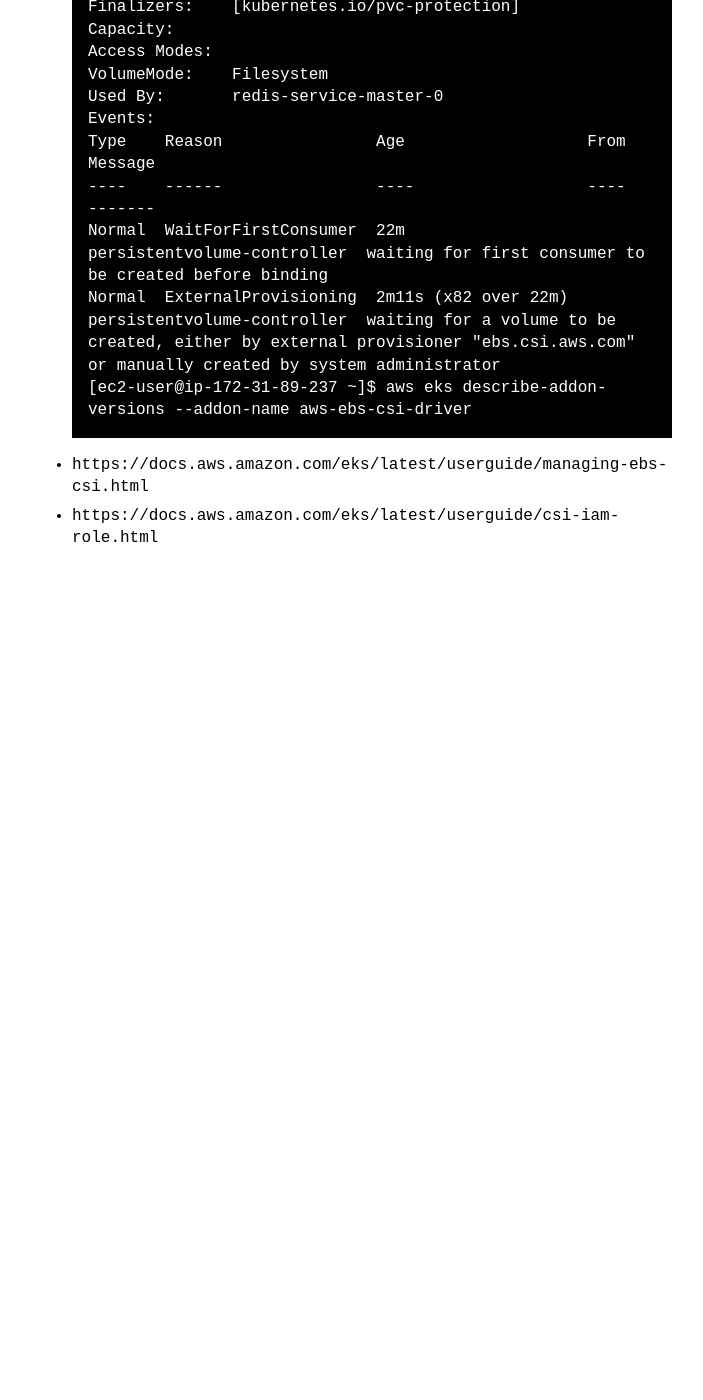
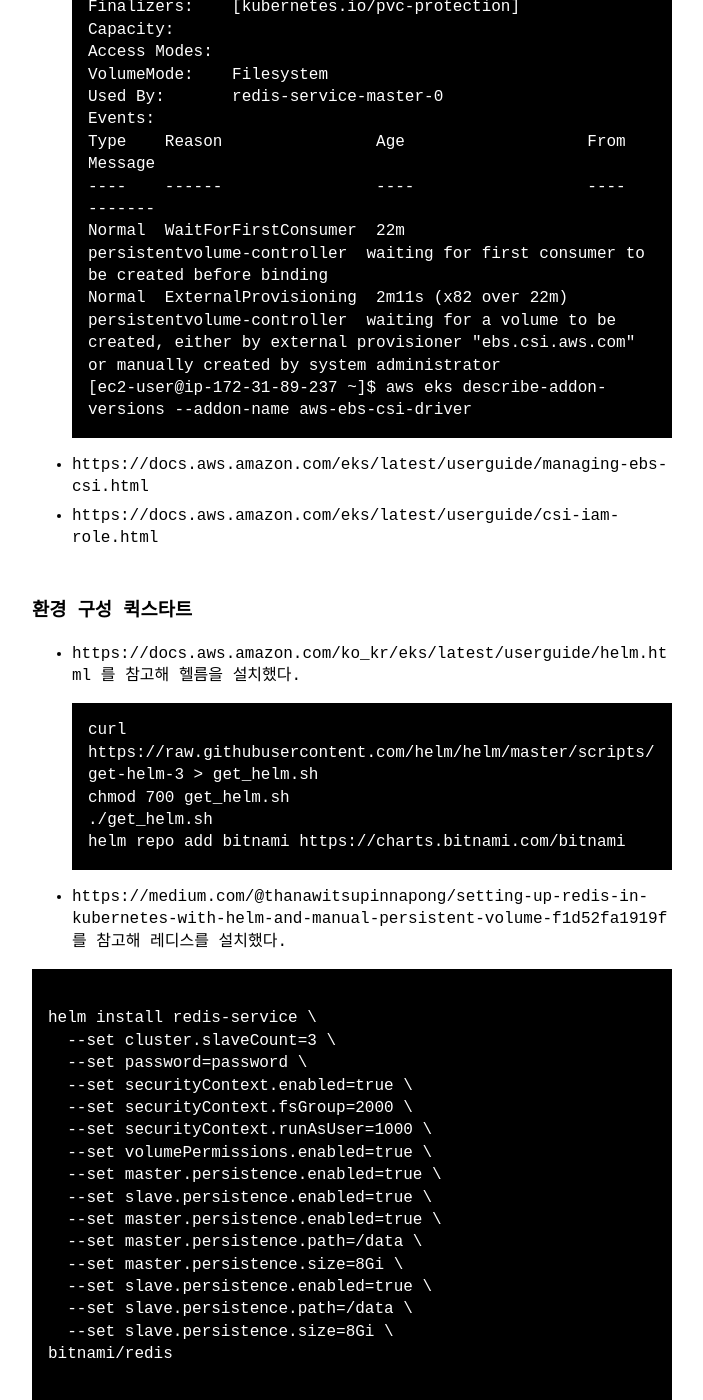
Before and after one commit to SeaJungg/SeaJungg.github.io, a Jekyll site: the page built from _posts/2023-08-29-helm-redis.md, in a window 1280 px wide and 1400 px high, scrolled down 1350 px. Shown: the whole window, without its empty margins (288-991 px from the left). Built offline with Jekyll 4.4.1, drawn with Linux system fonts in a browser that asks for light colours; before the commit the page ends 1980 px from its top, so only the background shows below that; some of the changed text lies outside the part shown.

Commit message:
삽질이 유난히 길다

````diff
--- a/_posts/2023-08-29-helm-redis.md
+++ b/_posts/2023-08-29-helm-redis.md
@@ -52,3 +52,79 @@ Events:
 ```
 - https://docs.aws.amazon.com/eks/latest/userguide/managing-ebs-csi.html
 - https://docs.aws.amazon.com/eks/latest/userguide/csi-iam-role.html
+
+### 환경 구성 퀵스타트
+- https://docs.aws.amazon.com/ko_kr/eks/latest/userguide/helm.html 를 참고해 헬름을 설치했다.
+```
+curl https://raw.githubusercontent.com/helm/helm/master/scripts/get-helm-3 > get_helm.sh
+chmod 700 get_helm.sh
+./get_helm.sh
+helm repo add bitnami https://charts.bitnami.com/bitnami
+```
+
+- https://medium.com/@thanawitsupinnapong/setting-up-redis-in-kubernetes-with-helm-and-manual-persistent-volume-f1d52fa1919f 를 참고해 레디스를 설치했다.
+
+```
+
+helm install redis-service \
+  --set cluster.slaveCount=3 \
+  --set password=password \
+  --set securityContext.enabled=true \
+  --set securityContext.fsGroup=2000 \
+  --set securityContext.runAsUser=1000 \
+  --set volumePermissions.enabled=true \
+  --set master.persistence.enabled=true \
+  --set slave.persistence.enabled=true \
+  --set master.persistence.enabled=true \
+  --set master.persistence.path=/data \
+  --set master.persistence.size=8Gi \
+  --set slave.persistence.enabled=true \
+  --set slave.persistence.path=/data \
+  --set slave.persistence.size=8Gi \
+bitnami/redis
+
+
+NAME: redis-cluster
+LAST DEPLOYED: Tue Oct 10 08:31:31 2023
+NAMESPACE: default
+STATUS: deployed
+REVISION: 1
+TEST SUITE: None
+NOTES:
+CHART NAME: redis
+CHART VERSION: 18.1.3
+APP VERSION: 7.2.1
+
+** Please be patient while the chart is being deployed **
+
+Redis&reg; can be accessed on the following DNS names from within your cluster:
+
+    redis-cluster-master.default.svc.cluster.local for read/write operations (port 6379)
+    redis-cluster-replicas.default.svc.cluster.local for read-only operations (port 6379)
+
+
+
+To get your password run:
+
+    export REDIS_PASSWORD=$(kubectl get secret --namespace default redis-cluster -o jsonpath="{.data.redis-password}" | base64 -d)
+
+To connect to your Redis&reg; server:
+
+1. Run a Redis&reg; pod that you can use as a client:
+
+   kubectl run --namespace default redis-client --restart='Never'  --env REDIS_PASSWORD=$REDIS_PASSWORD  --image docker.io/bitnami/redis:7.2.1-debian-11-r24 --command -- sleep infinity
+
+   Use the following command to attach to the pod:
+
+   kubectl exec --tty -i redis-client \
+   --namespace default -- bash
+
+2. Connect using the Redis&reg; CLI:
+   REDISCLI_AUTH="$REDIS_PASSWORD" redis-cli -h redis-cluster-master
+   REDISCLI_AUTH="$REDIS_PASSWORD" redis-cli -h redis-cluster-replicas
+
+To connect to your database from outside the cluster execute the following commands:
+
+    kubectl port-forward --namespace default svc/redis-cluster-master 6379:6379 &
+    REDISCLI_AUTH="$REDIS_PASSWORD" redis-cli -h 127.0.0.1 -p 6379
+```
````
Also changed, not shown: _posts/2023-11-06-eks-iam.md (added, +41 -0 lines), _posts/2023-11-09-python-design-pattern.md (added, +162 -0 lines), _posts/2023-11-20-ingress-nginx.md (added, +108 -0 lines), _posts/image-1.png (added), _posts/image-2.png (added), _posts/image-3.png (added), _posts/image-4.png (added), _posts/image-5.png (added), _posts/image-6.png (added), _posts/image-7.png (added), _posts/image.png (added).
